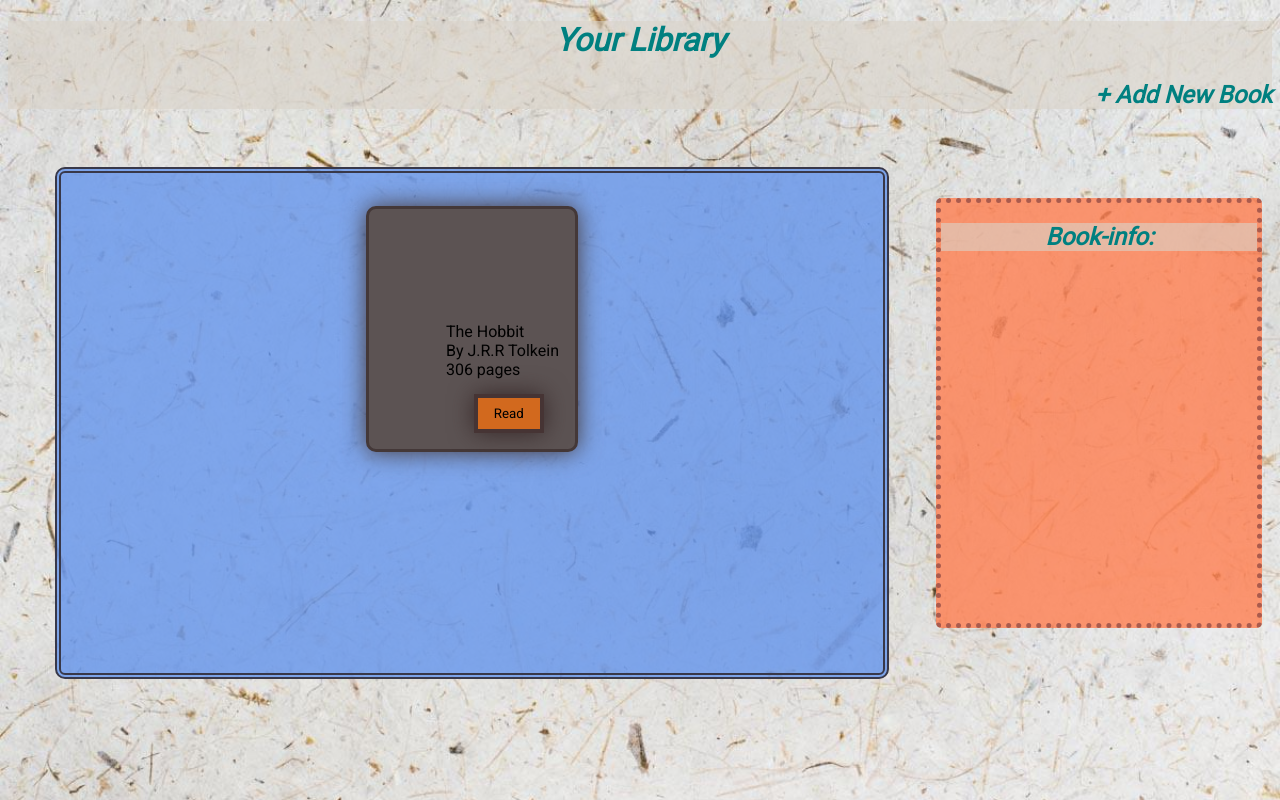
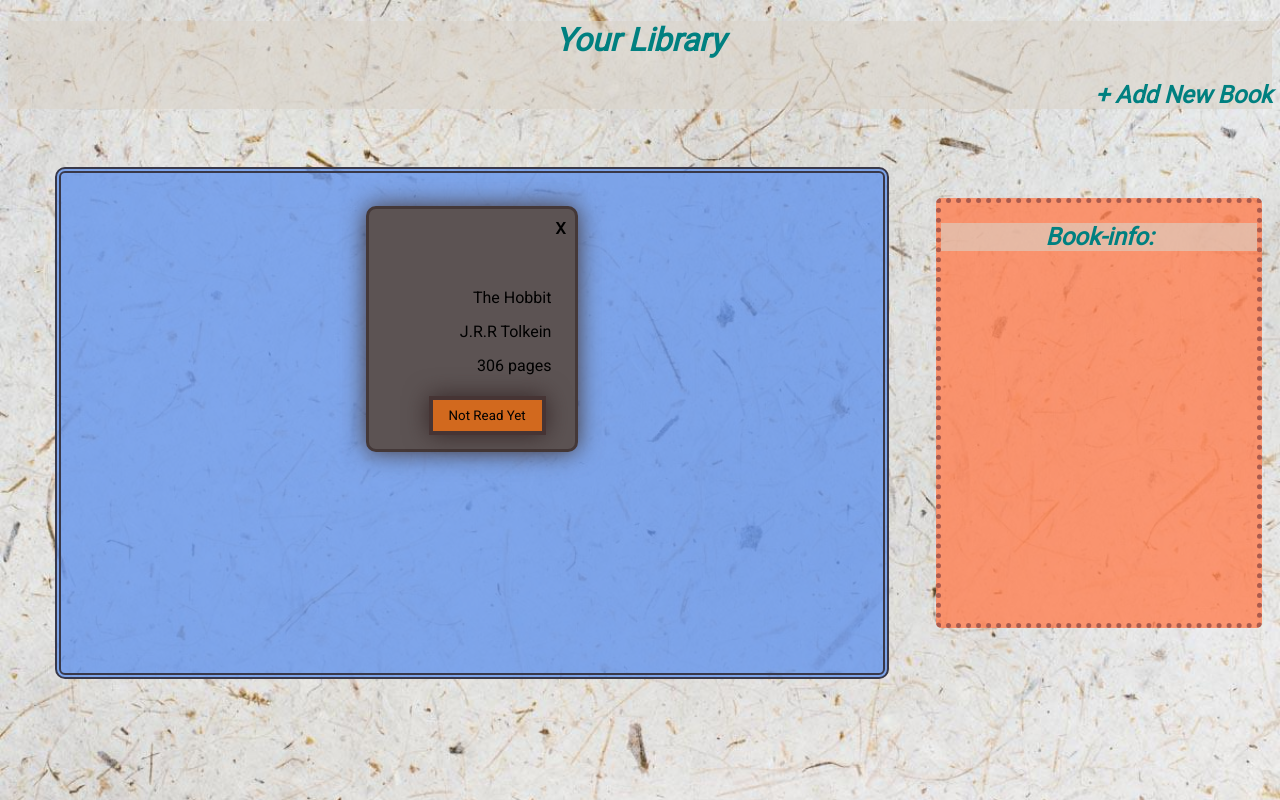
Before and after one commit to Mr-Starkk/Library, a plain HTML site: page index.html in a window 1280 px wide. Both pictures are taken after a click on the button "Read". Drawn offline with Linux system fonts and the light colour scheme.

Commit message:
finalised functionality

```diff
--- a/library.js
+++ b/library.js
@@ -4,8 +4,15 @@ function book(title,author,noOfPages,readStatus){
     this.noOfPages = noOfPages,
     this.readStatus = readStatus
 }
-book.prototype.info = function(){
-    return `${this.title} by ${this.author}, ${this.noOfPages} pages, ${this.readStatus}`
+    book.prototype.info = function(){
+        return `${this.title} by ${this.author}, ${this.noOfPages} pages, ${this.readStatus}`
+}
+    book.prototype.readStatusChange = function(){
+        if(this.readStatus == 'true'){
+            this.readStatus = 'false';
+        } else if(this.readStatus == 'false'){
+            this.readStatus = 'true';
+        }
 }
 
 let myLibrary = [];
@@ -19,7 +26,6 @@ function addBookToLibrary(){
         const authorInput = document.getElementById('author-input');
         const pagesInput = document.getElementById('pages-input');
         const readStatus = document.getElementById('read-status');
-            console.log(titleInput.value, authorInput.value, pagesInput.value, readStatus.checked)
             let aBook = new book(`${titleInput.value}`,`${authorInput.value}`,`${pagesInput.value}`,`${readStatus.checked}`);
             myLibrary.push(aBook);
             clearDisplay();
@@ -53,14 +59,73 @@ function displayBook(){
     for(i=0; i<myLibrary.length;i++){
         const bookDisplay = document.getElementById('book-display');
         const div = document.createElement('div');
-        div.id = 'template';
-        div.innerHTML = `${myLibrary[i].title} <br> By ${myLibrary[i].author} <br> ${myLibrary[i].noOfPages} pages <br> <button id='read'>Read</button>`;
+        div.id = 'bookDiv';
+        let titleDiv = document.createElement('div');
+        let authorDiv = document.createElement('div');
+        let pagesDiv = document.createElement('div');
+        let readButton = document.createElement('button');
+        let bookDivClose = document.createElement('span');
+
+            bookDivClose.classList.add('bookDiv-close');
+            bookDivClose.textContent = 'X';
+            readButton.id = 'read';
+            titleDiv.textContent = `${myLibrary[i].title}`;
+            authorDiv.textContent = `${myLibrary[i].author}`;
+            pagesDiv.textContent = `${myLibrary[i].noOfPages} pages`;
+            function readButtonStatus(){
+                if(myLibrary[i].readStatus == 'true'){
+                    return 'Read'
+                }else {return 'Not Read Yet'};
+            }
+            readButton.textContent =  readButtonStatus();
+
+            div.appendChild(titleDiv);
+            div.appendChild(authorDiv);
+            div.appendChild(pagesDiv);
+            div.appendChild(readButton);
+            div.appendChild(bookDivClose);
+
         bookDisplay.appendChild(div);
+
+        readButton.addEventListener('click', (e) => {
+            let bookName = e.target.parentNode.firstChild.textContent;
+             for(i=0; i<myLibrary.length; i++){
+                if(bookName == myLibrary[i].title){
+                    myLibrary[i].readStatusChange();
+                }
+             }
+            if(readButton.textContent == 'Read'){
+                readButton.textContent = 'Not Read Yet';
+            } else if(readButton.textContent == 'Not Read Yet'){
+                readButton.textContent = 'Read';
+            }
+        })
+
+        bookDivClose.addEventListener('click', (e) => {
+            let bookName = e.target.parentNode.firstChild.textContent;
+             for(i=0; i<myLibrary.length; i++){
+                if(bookName == myLibrary[i].title){
+                    myLibrary.splice(i,1);
+                }
+             }
+             clearDisplay();
+             displayBook();
+        })
+
+        // div.addEventListener('mouseover', (e) => {
+        //     const bookInfo = document.getElementById('book-info');
+        //     // let bookInfoTitle = `${myLibrary[i].title}`;
+        //     // let bookInfoAuthor = `${myLibrary[i].author}`;
+        //     // let bookInfoPages = `${myLibrary[i].noOfPages} pages`;
+        //         console.log(e.target.parentNode)
+        //         // bookInfo.appendChild(bookInfoTitle);
+        //         // bookInfo.appendChild(bookInfoAuthor);
+        //         // bookInfo.appendChild(bookInfoPages);
+        // })
     }
 }
 
 
-    let theHobbit = new book('The Hobbit', 'J.R.R Tolkein', '306', 'not read yet');
+    let theHobbit = new book('The Hobbit', 'J.R.R Tolkein', '306', 'true');
     myLibrary.push(theHobbit);
-        myLibrary.forEach(element => console.table(element));
     displayBook();
--- a/style.css
+++ b/style.css
@@ -49,7 +49,7 @@ body > header > h2:hover{
     border: rgb(170, 91, 77) 5px dotted;
     border-radius: 5px;
 }
-#template{
+#bookDiv{
     display: flex;
     font-family: 'Roboto', sans-serif;
     justify-content: flex-end;
@@ -64,8 +64,11 @@ body > header > h2:hover{
     border-radius: 10px;
     filter: drop-shadow(0 0 0.75rem rgb(68, 56, 56));
 }
-#template > button{
-    margin: 8%;
+#bookDiv > div{
+    padding: 4%;
+}
+#bookDiv > button{
+    margin: 7%;
 }
 #read{
     text-align: center;
@@ -115,6 +118,13 @@ body > header > h2:hover{
     font-weight: bold;
     cursor: pointer;
 }
+.bookDiv-close{
+    position: absolute;
+    top: 10px;
+    right: 10px;
+    font-weight: bold;
+    cursor: pointer;
+}
 
 
 
```
